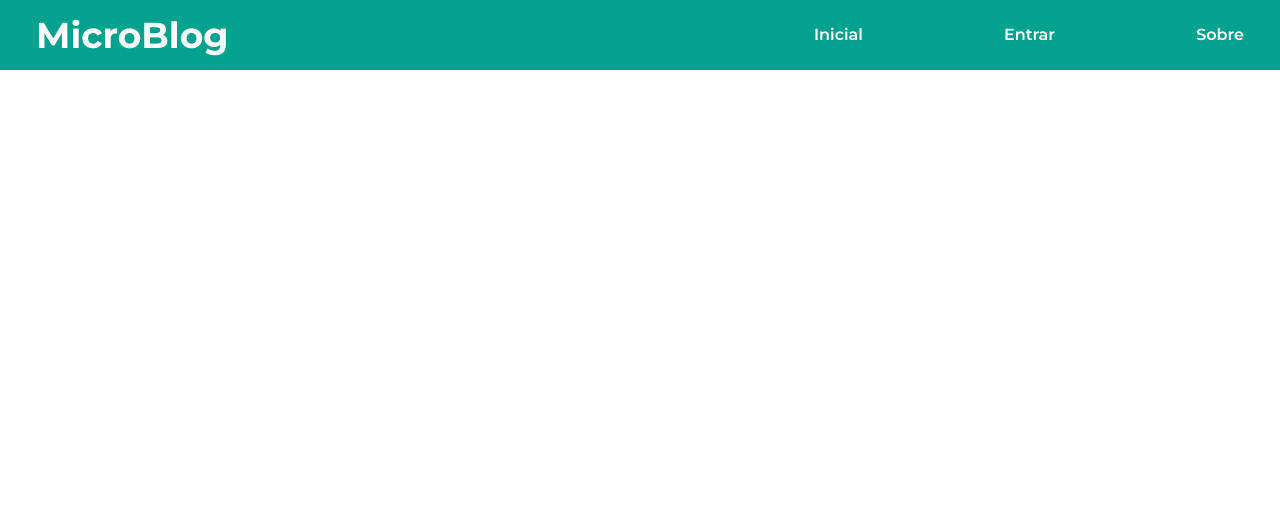
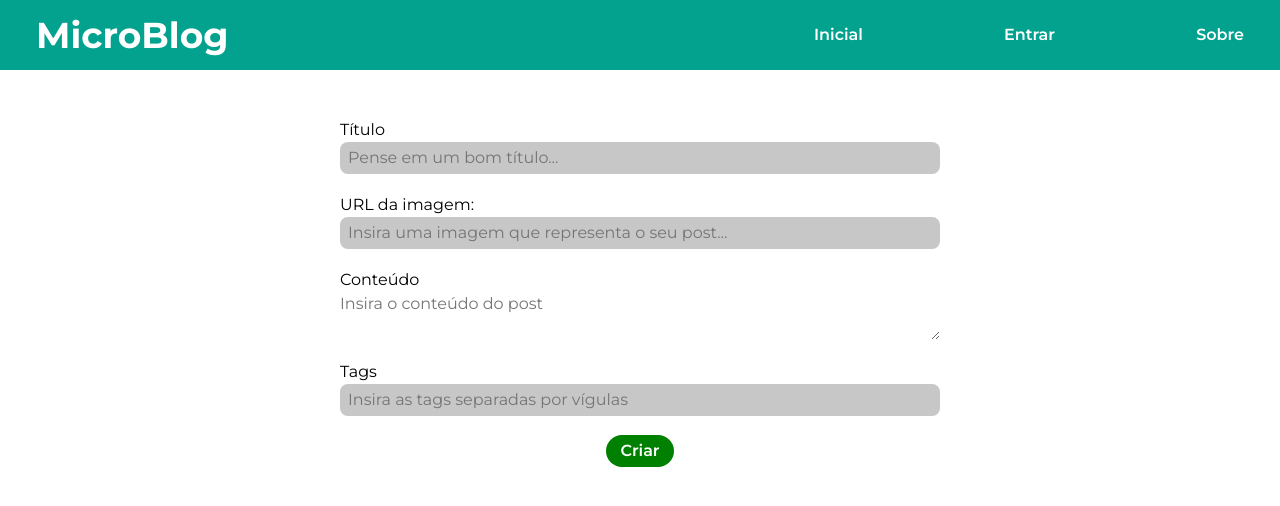
Before and after one commit to Pedro-Afonso/micro-blog, a React (Vite) app: page /create in a window 1280 px wide. Shown: the top 506 px of the page. Built offline with nearby package versions, Linux system fonts and the light colour scheme; no server answers.

Commit message:
feat: Add CreatePost page

```diff
--- /dev/null
+++ b/src/pages/CreatePost/index.tsx
@@ -0,0 +1,112 @@
+import { useEffect, useState } from "react";
+import { useForm } from "react-hook-form";
+import { FlashMessage } from "../../shared/components/FlashMessage";
+import { useAuthContext } from "../../shared/context/AuthContext";
+import { useFirestore } from "../../shared/hooks/useFirestore";
+import { main, container } from "./style.module.css";
+
+interface IPostForm {
+  title: string;
+  body: string;
+  image: string;
+  tags?: string;
+}
+
+interface IDocument extends IPostForm {
+  tagsArray: string[];
+  createdBy: string | null;
+  userId: string;
+}
+
+export const CreatePost = () => {
+  const { insertDocument, response } = useFirestore("posts");
+  const [message, setMessage] = useState("");
+  const [error, setError] = useState("");
+  const { register, handleSubmit } = useForm<IPostForm>();
+  const { user } = useAuthContext();
+
+  useEffect(() => {
+    if (response.error) {
+      setError(response.error);
+    } else if (response.success) {
+      setMessage("Criado com sucesso!");
+    }
+  }, [response]);
+
+  const onSubmit = async (data: IPostForm) => {
+    setError("");
+    setMessage("");
+    const { title, body, image, tags } = data;
+
+    if (!title || !body || !image || !tags) {
+      return setError("Por favor, preencha todos os campos.");
+    }
+
+    try {
+      new URL(image);
+    } catch {
+      return setError("A imagem precisa ser uma URL.");
+    }
+
+    if (!user) {
+      return setError("Ocorreu um erro, tente novamente mais tarde.");
+    }
+
+    await insertDocument<IDocument>({
+      title,
+      body,
+      image,
+      tagsArray: tags.replace(/\s+/g, "").split(","),
+      userId: user.uid,
+      createdBy: user.displayName,
+    });
+  };
+
+  return (
+    <main className={main}>
+      <div className={container}>
+        <form onSubmit={handleSubmit(onSubmit)}>
+          <label>
+            <span>Título</span>
+            <input
+              {...register("title", { maxLength: 50 })}
+              placeholder="Pense em um bom título..."
+              type="text"
+            />
+          </label>
+          <label>
+            <span>URL da imagem:</span>
+            <input
+              {...register("image", { maxLength: 50 })}
+              placeholder="Insira uma imagem que representa o seu post..."
+              type="text"
+            />
+          </label>
+          <label>
+            <span>Conteúdo</span>
+            <textarea
+              {...register("body", { maxLength: 2500 })}
+              placeholder="Insira o conteúdo do post"
+            />
+          </label>
+          <label>
+            <span>Tags</span>
+            <input
+              {...register("tags", {
+                maxLength: 100,
+              })}
+              placeholder="Insira as tags separadas por vígulas"
+              type="text"
+            />
+          </label>
+          <button type="submit">Criar</button>
+          <FlashMessage
+            error={error}
+            message={message}
+            isLoading={response.loading}
+          />
+        </form>
+      </div>
+    </main>
+  );
+};
--- /dev/null
+++ b/src/pages/CreatePost/style.module.css
@@ -0,0 +1,27 @@
+.main {
+  width: 100%;
+  height: 100vh;
+}
+
+.container {
+  max-width: 1284px;
+  padding: 0 36px;
+  margin: 0 auto;
+}
+
+.container form {
+  display: flex;
+  flex-direction: column;
+  margin: 3rem auto 0;
+  max-width: 600px;
+}
+
+.container label {
+  display: flex;
+  flex-direction: column;
+  margin-bottom: 1.2rem;
+}
+
+.container button {
+  margin: 0 auto;
+}
--- a/src/routes/AppRoutes.tsx
+++ b/src/routes/AppRoutes.tsx
@@ -1,4 +1,5 @@
 import { Route, Routes } from "react-router-dom";
+import { CreatePost } from "../pages/CreatePost";
 import { Login } from "../pages/Login";
 import { Register } from "../pages/Register";
 
@@ -7,6 +8,7 @@ export const AppRoutes = () => {
     <Routes>
       <Route path="/login" element={<Login />} />
       <Route path="/register" element={<Register />} />
+      <Route path="/create" element={<CreatePost />} />
     </Routes>
   );
 };
```
